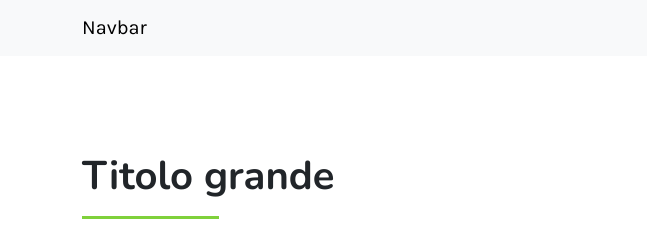
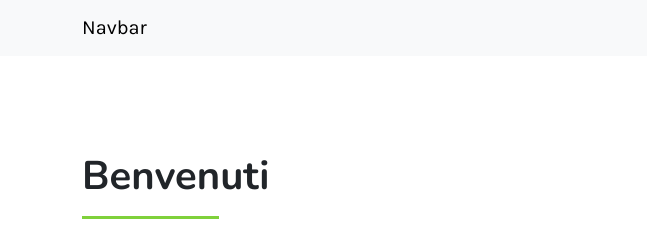
Before and after one commit to Eleonora27-mon/Progetto13Web, a website built with Vite: page index.html in a window 1280 px wide. Shown: the top 232 px of the page, 0-647 px from the left. Built offline with nearby package versions, Linux system fonts and the light colour scheme.

Commit message:
Ho modificato il titolo

```diff
--- a/index.html
+++ b/index.html
@@ -32,7 +32,7 @@
         <div class="container py-5">
           <div class="row">
           <div class="col-12 col-lg-6">
-            <h1>Titolo grande</h1>
+            <h1>Benvenuti</h1>
             <hr class="w-25 border-3 border-primary opacity-100">
             <p>Lorem ipsum dolor sit amet consectetur adipisicing elit. Nemo adipisci repellat veniam dolorum fugiat distinctio.</p>
             <a href="#contatti" class="btn btn-primary">Clicca qui</a>
```
